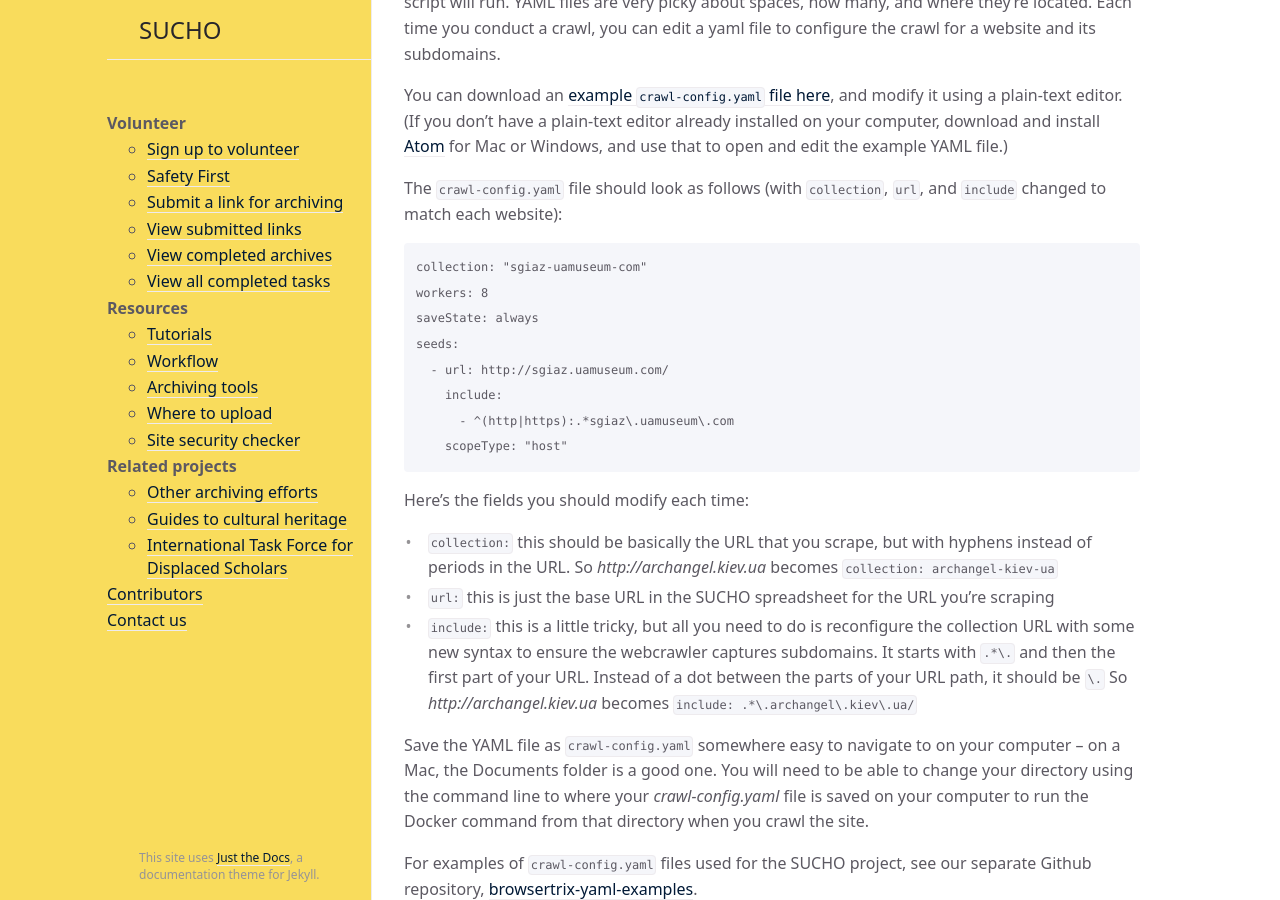
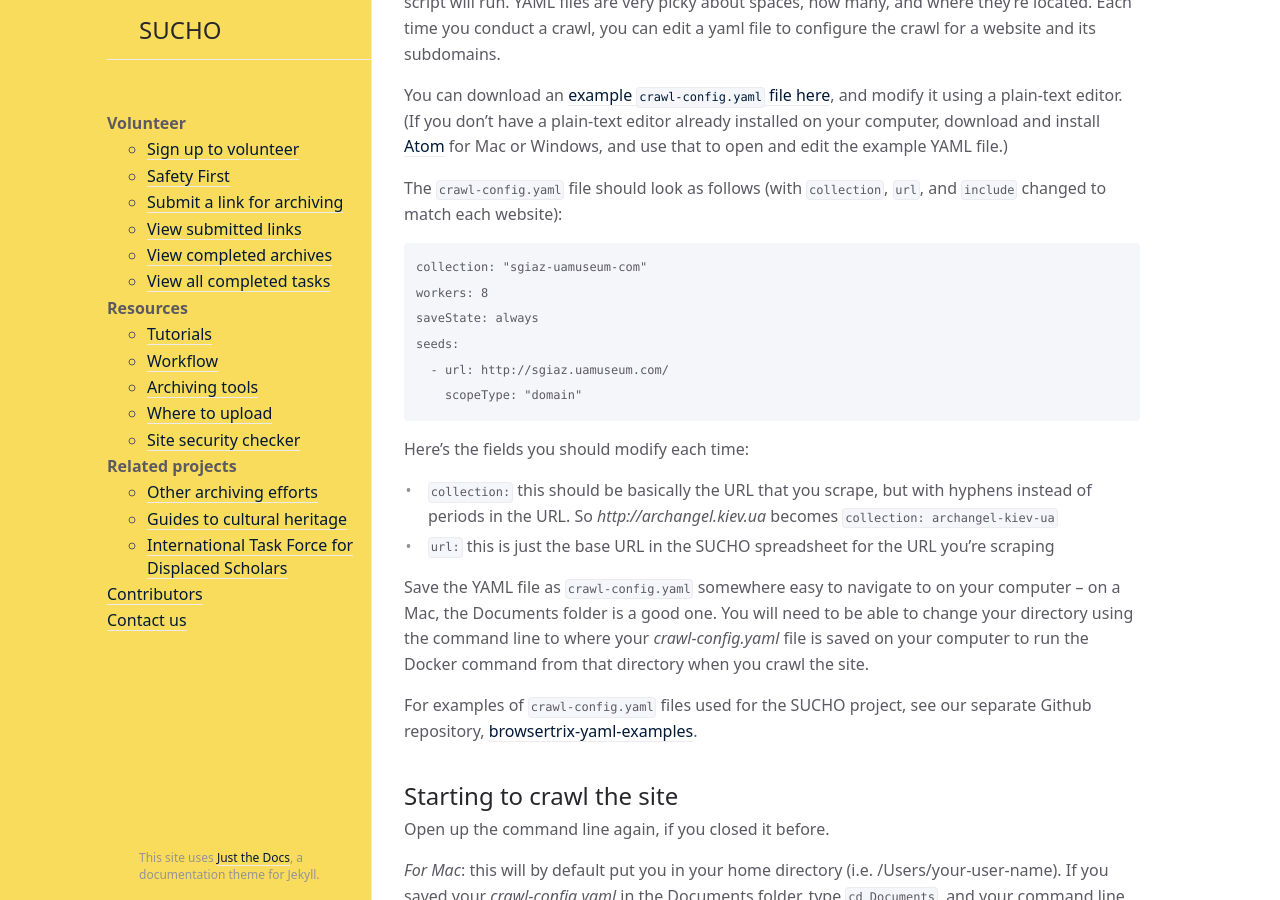
Before and after one commit to sucho-archiving/sucho-archiving.github.io, a Jekyll site: the page built from browsertrix.md, in a window 1280 px wide and 900 px high, scrolled down 2488 px. Built offline with Jekyll 4.4.1, drawn with Linux system fonts in a browser that asks for light colours.

Commit message:
Update browsertrix.md
Use newly released feature "domain" to capture all subdomains instead of using include:

````diff
--- a/browsertrix.md
+++ b/browsertrix.md
@@ -79,16 +79,13 @@
 saveState: always
 seeds:
   - url: http://sgiaz.uamuseum.com/
-    include:
-      - ^(http|https):.*sgiaz\.uamuseum\.com
-    scopeType: "host"
+    scopeType: "domain"
 ```
 
 Here's the fields you should modify each time:
 
 * `collection:` this should be basically the URL that you scrape, but with hyphens instead of periods in the URL. So *http://archangel.kiev.ua* becomes `collection: archangel-kiev-ua`
 * `url:` this is just the base URL in the SUCHO spreadsheet for the URL you're scraping
-* `include:` this is a little tricky, but all you need to do is reconfigure the collection URL with some new syntax to ensure the webcrawler captures subdomains. It starts with `.*\.` and then the first part of your URL. Instead of a dot between the parts of your URL path, it should be `\.` So *http://archangel.kiev.ua* becomes `include: .*\.archangel\.kiev\.ua/`
 
 Save the YAML file as `crawl-config.yaml` somewhere easy to navigate to on your computer -- on a Mac, the Documents folder is a good one. You will need to be able to change your directory using the command line to where your *crawl-config.yaml* file is saved on your computer to run the Docker command from that directory when you crawl the site.
 
````
